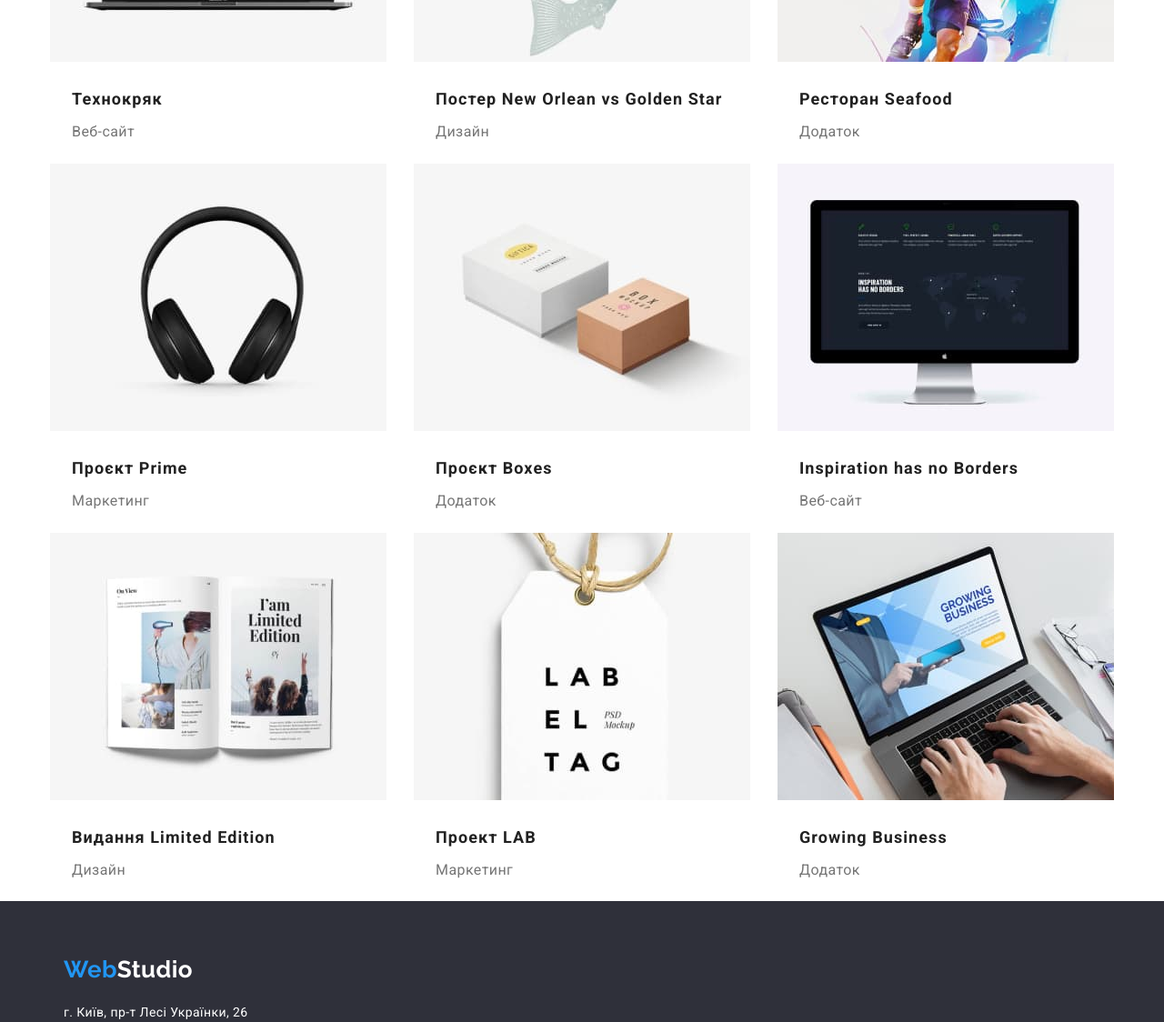
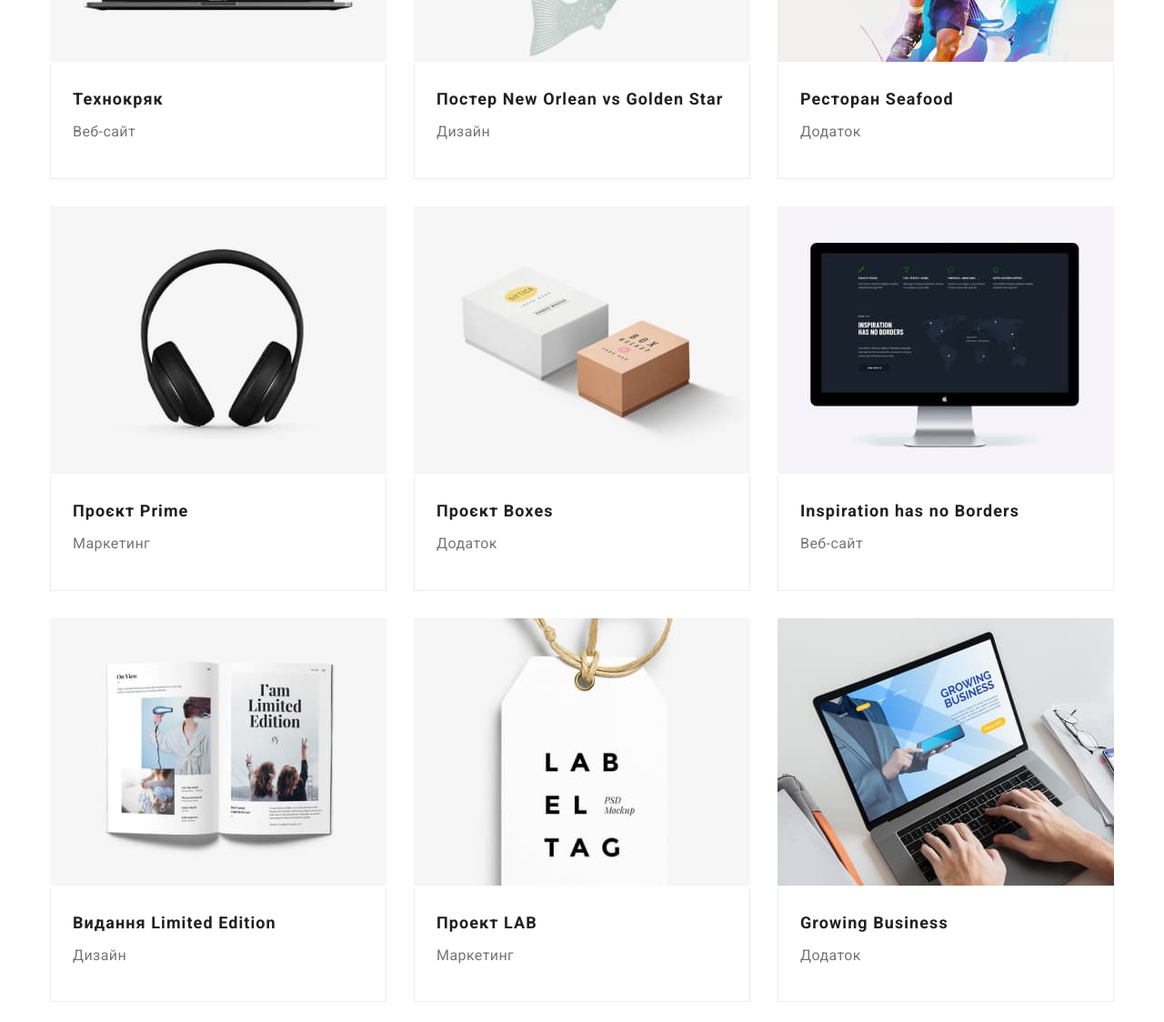
Before and after one commit to Marmurik/goit-markup-hw-03, a plain HTML site: page portfolio.html in a window 1280 px wide. Shown: the part 500-1624 px from the top of the page at 91% size. Drawn offline with Linux system fonts and the light colour scheme.

Commit message:
styles updated

```diff
--- a/css/styles.css
+++ b/css/styles.css
@@ -395,8 +395,8 @@ ul li.address-position:last-child {
 .project-example-list {
   display: flex;
   flex-wrap: wrap;
-  column-gap: 30px;
-  padding: 0;
+  gap: 30px;
+  padding-bottom: 94px;
 }
 li .project-example-item {
   width: calc((100%-60px) / 3);
@@ -405,16 +405,18 @@ li .project-example-item {
   box-shadow: (0px 4px 4px rgba(0, 0, 0, 0.25)); */
 }
 
-.project-example-list .project-example-item {
-  border-color: 1px solid #ececec;
-  box-shadow: (0px 4px 4px rgba(0, 0, 0, 0.25));
+.text-border {
+  border-right: 1px solid #ececec;
+  border-left: 1px solid #ececec;
+  border-bottom: 1px solid #ececec;
+  padding: 20px 24px;
 }
 
 .project-text {
   font-size: 16px;
   line-height: 1.8;
   color: var(--color-four--);
-  margin: 0 24px 20px;
+  margin-top: 0;
 }
 .project-title {
   font-weight: 700;
@@ -422,8 +424,10 @@ li .project-example-item {
   line-height: 2;
   letter-spacing: 0.06em;
   color: var(--color-three--);
-  margin: 20px 24px 4px;
+  margin-bottom: 4px;
+  margin-top: 0;
 }
+
 a {
   text-decoration: none;
 }
--- a/portfolio.html
+++ b/portfolio.html
@@ -69,8 +69,9 @@
           <li class="project-example-item">
             <a href="#" target="_blank" rel="noopener noreferrer"
               ><img src="./img/img-5.jpg" alt="Технокряк" width="370" height="294" />
-              <h2 class="project-title">Технокряк</h2>
-              <p class="project-text">Веб-сайт</p></a>
+              <div class="text-border"><h2 class="project-title">Технокряк</h2>
+              <p class="project-text">Веб-сайт</p></div>
+            </a>
           </li>
           <li class="project-example-item">
             <a href="#" target="_blank" rel="noopener noreferrer"
@@ -80,8 +81,10 @@
                 width="370"
                 height="294"
               />
-              <h3 class="project-title">Постер New Orlean vs Golden Star</h3>
-              <p class="project-text">Дизайн</p></a>
+              <div class="text-border"><h2 class="project-title">Постер New Orlean vs Golden Star</h2>
+              <p class="project-text">Дизайн</p>
+            </div>
+            </a>
           </li>
           <li class="project-example-item">
             <a href="#" target="_blank" rel="noopener noreferrer"
@@ -90,21 +93,24 @@
                 alt="Ресторан рибний"
                 width="370"
                 height="294"/>
-              <h2 class="project-title">Ресторан Seafood</h2>
-              <p class="project-text">Додаток</p></a>
+              <div class="text-border"><h2 class="project-title">Ресторан Seafood</h2>
+              <p class="project-text">Додаток</p></div>
+            </a>
           </li>
           <li class="project-example-item">
             <a href="#" target="_blank" rel="noopener noreferrer"
               ><img src="./img/img-8.jpg" alt="Проєкт прайм" width="370" height="294" />
-              <h2 class="project-title">Проєкт Prime</h2>
-              <p class="project-text">Маркетинг</p></a
+              <div class="text-border"><h2 class="project-title">Проєкт Prime</h2>
+              <p class="project-text">Маркетинг</p></div>
+              </a
             >
           </li>
           <li class="project-example-item">
             <a href="#" target="_blank" rel="noopener noreferrer"
               ><img src="./img/img-9.jpg" alt="Проєкт боксес" width="370" height="294" />
-              <h3 class="project-title">Проєкт Boxes</h3>
-              <p class="project-text">Додаток</p></a
+              <div class="text-border"><h2 class="project-title">Проєкт Boxes</h2>
+              <p class="project-text">Додаток</p></div>
+              </a
             >
           </li>
           <li class="project-example-item">
@@ -115,8 +121,9 @@
                 width="370"
                 height="294"
               />
-              <h2 class="project-title">Inspiration has no Borders</h2>
-              <p class="project-text">Веб-сайт</p></a
+              <div class="text-border"><h2 class="project-title">Inspiration has no Borders</h2>
+              <p class="project-text">Веб-сайт</p></div>
+              </a
             >
           </li>
           <li class="project-example-item">
@@ -127,15 +134,17 @@
                 width="370"
                 height="294"
               />
-              <h2 class="project-title">Видання Limited Edition</h2>
-              <p class="project-text">Дизайн</p></a
+              <div class="text-border"><h2 class="project-title">Видання Limited Edition</h2>
+              <p class="project-text">Дизайн</p></div>
+              </a
             >
           </li>
           <li class="project-example-item">
             <a href="#" target="_blank" rel="noopener noreferrer">
               <img src="./img/img-12.jpg" alt="Проект ЛАБ" width="370" height="294" />
-              <h2 class="project-title">Проект LAB</h2>
-              <p class="project-text">Маркетинг</p></a
+              <div class="text-border"><h2 class="project-title">Проект LAB</h2>
+              <p class="project-text">Маркетинг</p></div>
+              </a
             >
           </li>
           <li class="project-example-item">
@@ -146,8 +155,9 @@
                 width="370"
                 height="294"
               />
-              <h2 class="project-title">Growing Business</h2>
-              <p class="project-text">Додаток</p></a
+              <div class="text-border"><h2 class="project-title">Growing Business</h2>
+              <p class="project-text">Додаток</p></div>
+              </a
             >
           </li>
         </ul>
```
Also changed, not shown: index.html (+2 -2 lines).
